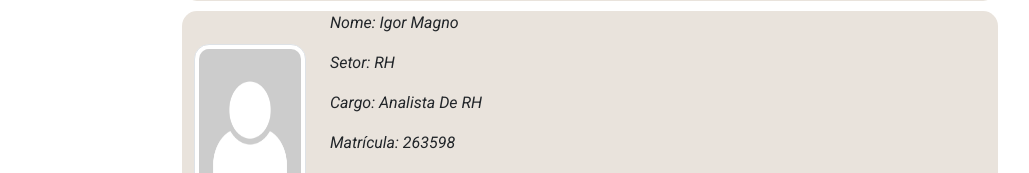
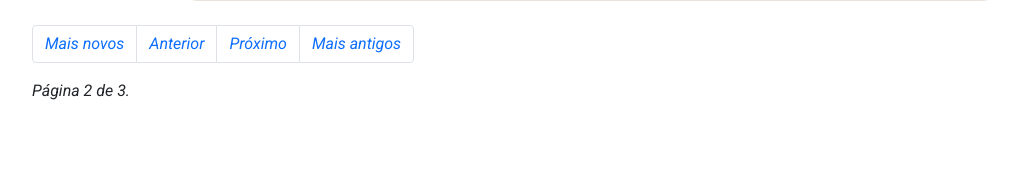
Before and after one commit to antoniocirilo/projeto, a Django app: page /ramais/?page=2 in a window 1280 px wide. Shown: the part 778-951 px from the top of the page, without its empty margins (50-1079 px from the left). After the commit the page ends 878 px from the top, so only its background shows below. Run offline with Django 3.2, Linux system fonts and the light colour scheme; data comes from the database, SQL or seed files in the repository; both versions use the stored data as it was after the commit; some libraries are stand-ins or nearby versions.

Commit message:
adicionando paginação

```diff
--- a/Estivas/ramais/templates/listaramais.html
+++ b/Estivas/ramais/templates/listaramais.html
@@ -39,7 +39,7 @@
   </div>
 </form>
 <br>
-  {% for pessoa in filtro.qs %}
+  {% for pessoa in contacts %}
   <div class="row ramal">
     <div class="col-12 col-sm-6 col-md-2 foto">
       <img class="img-fluid img-thumbnail" src="/media/{{pessoa.foto}}">
@@ -57,5 +57,26 @@
     </div>
   </div>
   {% endfor %}
+  <br>
+   <div class="row">
+      <div class="col-12">
+        <nav aria-label="Page navigation example">
+          <ul class="pagination">
+            {% if contacts.has_previous %}
+            <li class="page-item"><a class="page-link" href="?page=1">Mais novos</a></li>
+            <li class="page-item"><a class="page-link" href="?page={{ contacts.previous_page_number }}">Anterior</a></li>
+            {% endif %}
+
+            {% if contacts.has_next %}
+            <li class="page-item"><a class="page-link" href="?page={{ contacts.next_page_number }}">Próximo</a></li>
+            <li class="page-item"><a class="page-link" href="?page={{ contacts.paginator.num_pages }}">Mais antigos</a></li>
+            {% endif %}
+          </ul>
+        </nav>
+        <span class="current">
+          Página {{ contacts.number }} de {{ contacts.paginator.num_pages }}.
+        </span>
+      </div>
+    </div>
 </div>
 {% endblock %}
--- a/Estivas/ramais/views.py
+++ b/Estivas/ramais/views.py
@@ -2,6 +2,7 @@ from django.shortcuts import render, redirect
 from .models import Pessoa
 from .forms import PessoaForm
 from .filters import FiltroPessoa
+from django.core.paginator import Paginator, EmptyPage, PageNotAnInteger
 # Create your views here.
 def inicial(request):
 	pessoa = Pessoa.objects.all().order_by('nome')
@@ -13,16 +14,24 @@ def inicial(request):
 def listaramais(request):
 	pessoa = Pessoa.objects.all().order_by('nome')
 	meufiltro = FiltroPessoa(request.GET, queryset=pessoa)
+	paginator = Paginator(meufiltro.qs, 2)
+	page = request.GET.get('page')
+	contacts = paginator.get_page(page)
 	contexto = {
-	'filtro': meufiltro
+	'filtro': meufiltro,
+	'contacts': contacts
 	}
 	return render(request, 'listaramais.html', contexto)
 
 def adminramais(request):
 	pessoa = Pessoa.objects.all().order_by('nome')
 	meufiltro = FiltroPessoa(request.GET, queryset=pessoa)
+	paginator = Paginator(meufiltro.qs, 2)
+	page = request.GET.get('page')
+	contacts = paginator.get_page(page)
 	contexto = {
-	'filtro': meufiltro
+	'filtro': meufiltro,
+	'contacts': contacts
 	}
 	return render(request, 'adminramais.html', contexto)
 
```
Also changed, not shown: Estivas/ramais/templates/adminramais.html (+21 -1 lines), Estivas/db.sqlite3.
